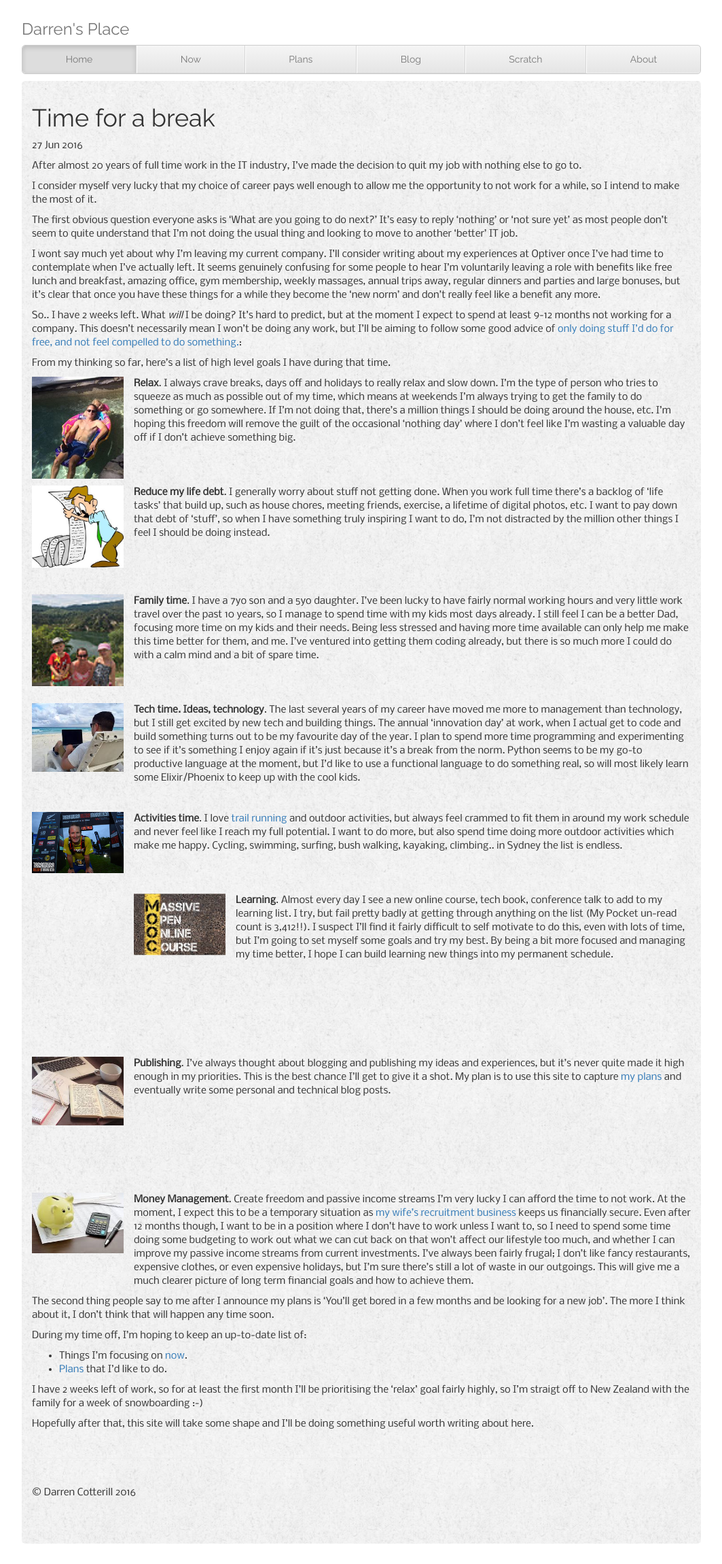
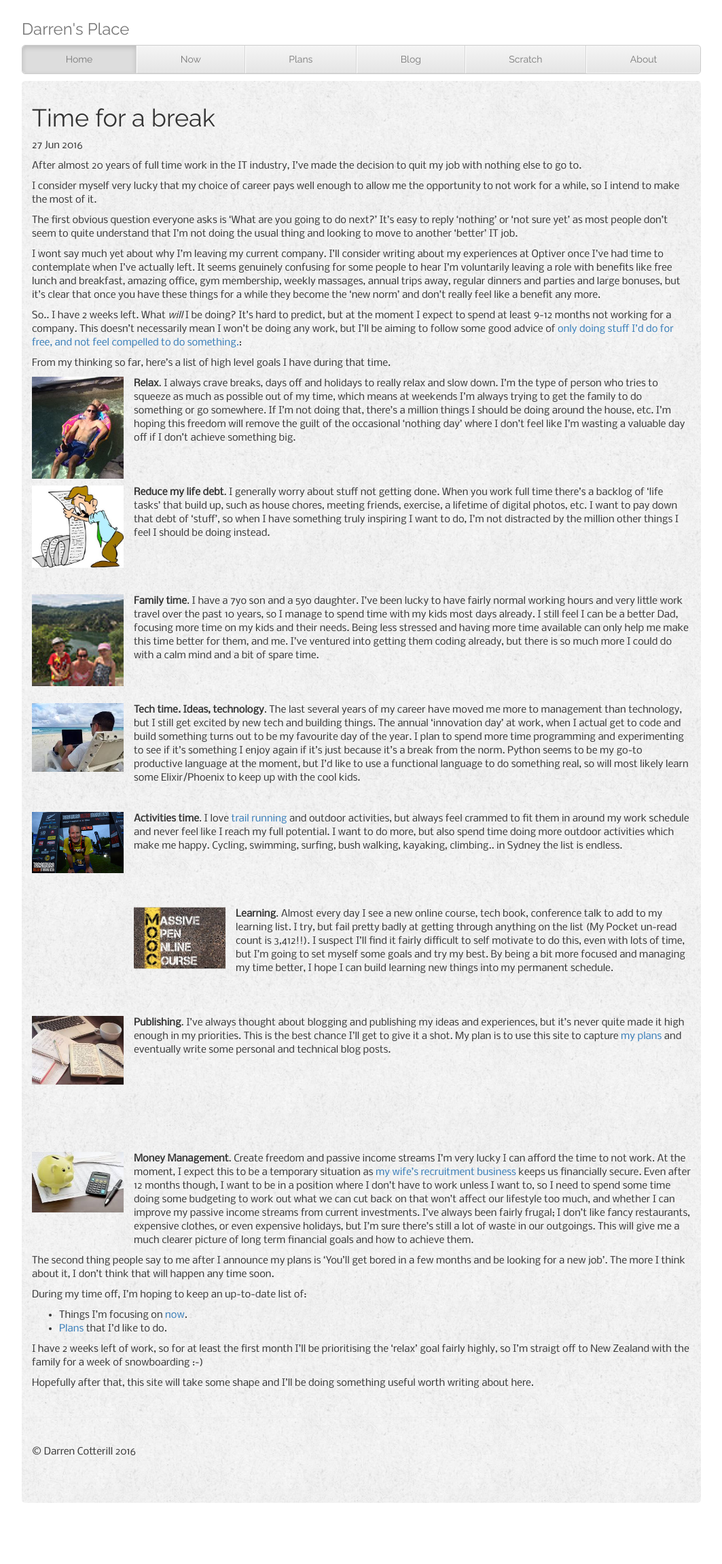
Before and after one commit to DCotterill/DCotterill.github.io, a Jekyll site: the page built from _posts/2016-06-01-Blog-First-Post-Career-Break.md, in a window 1280 px wide. Shown: the whole page at 68% size, without its empty margins (108-1171 px from the left). Built offline with Jekyll 4.4.1, drawn with Linux system fonts in a browser that asks for light colours; nearby versions of some CDN libraries; some web fonts are replaced; after the commit the page ends 2240 px from its top, so only the background shows below that.

Commit message:
Updated 2016-06-01-Blog-First-Post-Career-Break.md

```diff
--- a/_posts/2016-06-01-Blog-First-Post-Career-Break.md
+++ b/_posts/2016-06-01-Blog-First-Post-Career-Break.md
@@ -38,12 +38,12 @@ I have a 7yo son and a 5yo daughter. I've been lucky to have fairly normal worki
 <div style="height:150px;  width:150px; overflow:hidden; align:left; float:left">
 <img src="{{site.baseurl}}/img/running.jpg" width="150px" align="left" style="PADDING-RIGHT: 15px;"/></div>**Activities time**. I love [trail running](blog/2016/05/31/Scratch-Elevation-Marathon) and outdoor activities, but always feel crammed to fit them in around my work schedule and never feel like I reach my full potential. I want to do more, but also spend time doing more outdoor activities which make me happy. Cycling, swimming, surfing, bush walking, kayaking, climbing.. in Sydney the list is endless.
 
-<br/><br/>
+<br/><br/><br/>
 <div style="height:150px;  width:150px; overflow:hidden; align:left; float:left">
 <img src="{{site.baseurl}}/img/mooc.jpg" width="150px" align="left" style="PADDING-RIGHT: 15px;"/></div>**Learning**.
 Almost every day I see a new online course, tech book, conference talk to add to my learning list. I try, but fail pretty badly at getting through anything on the list (My Pocket un-read count is 3,412!!). I suspect I'll find it fairly difficult to self motivate to do this, even with lots of time, but I'm going to set myself some goals and try my best. By being a bit more focused and managing my time better, I hope I can build learning new things into my permanent schedule.
 
-<br/><br/><br/><br/><br/><br/>
+<br/><br/>
 <div style="height:150px;  width:150px; overflow:hidden; align:left; float:left">
 <img src="{{site.baseurl}}/img/blog.jpg" width="150px" align="left" style="PADDING-RIGHT: 15px;"/></div>**Publishing**.
 I've always thought about blogging and publishing my ideas and experiences, but it's never quite made it high enough in my priorities. This is the best chance I'll get to give it a shot. My plan is to use this site to capture [my plans](/plans) and eventually write some personal and technical blog posts.
```
